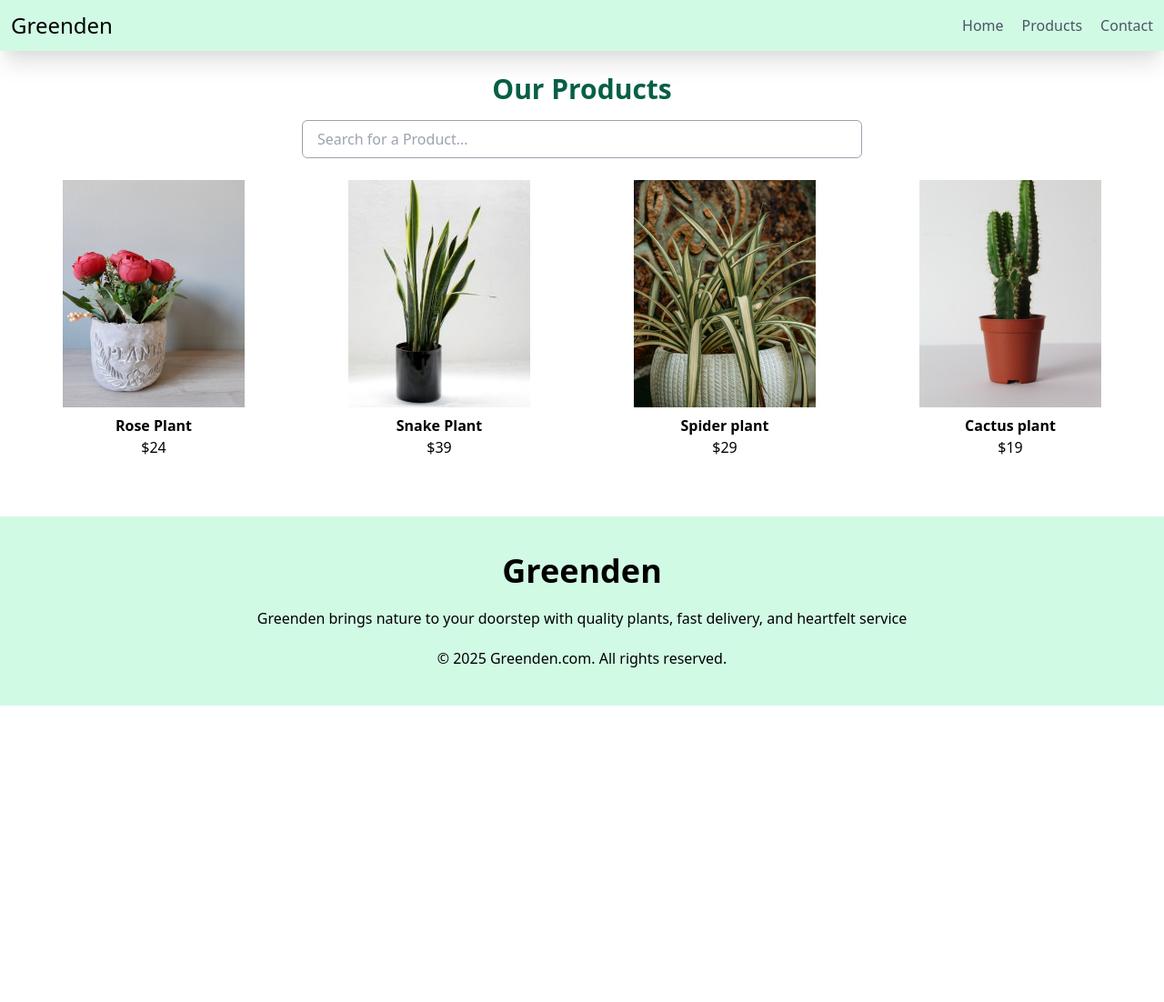
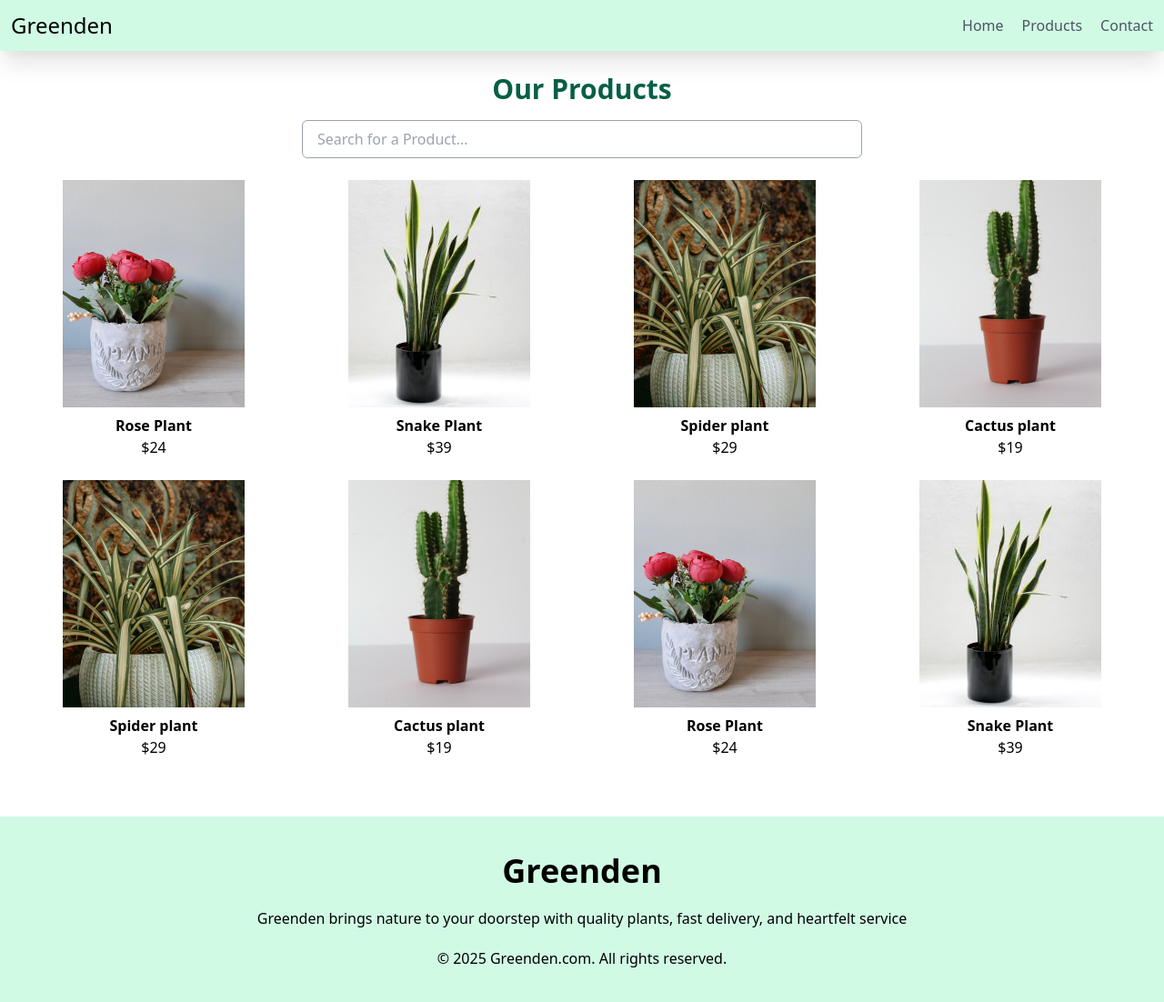
Before and after one commit to Ramprasath2001/greenden-tailwind-CSS, a plain HTML site: page products.html in a window 1280 px wide. Shown: the whole page at 91% size. Before the commit the page ends 800 px from the top, so only its background shows below. Drawn offline with nearby package versions, Linux system fonts and the light colour scheme.

Commit message:
updated products.html

```diff
--- a/products.html
+++ b/products.html
@@ -68,8 +68,35 @@
         <h3 class="font-semibold">Cactus plant</h3>
         <p>$19</p>
       </div>
+
+      <div class="text-center">
+        <img src="./images/bestseller_3.png" alt="Bamboo Plant" class="mx-auto mb-2 inline hover:shadow-xl transform hover:-translate-y-2">
+        <h1 class="font-semibold">Spider plant</h1>
+        <p>$29</p>
+      </div>
+
+      <div class="text-center">
+        <img src="./images/bestseller_4.png" alt="Aloe Vera" class="mx-auto mb-2 inline hover:shadow-xl transform hover:-translate-y-2">
+        <h1 class="font-semibold">Cactus plant</h1>
+        <p>$19</p>
+      </div>
+
+      <div class="text-center">
+        <img src="./images/bestseller_1.png" alt="Lavender" class="mx-auto mb-2 inline hover:shadow-xl transform hover:-translate-y-2">
+        <h1 class="font-semibold">Rose Plant</h1>
+        <p>$24</p>
+      </div>
+
+      <div class="text-center">
+        <img src="./images/bestseller_2.jpg" alt="Money Plant" class="mx-auto mb-2 inline hover:shadow-xl transform hover:-translate-y-2">
+        <h1 class="font-semibold">Snake Plant</h1>
+        <p>$39</p>
+      </div>
+
     </div>
+
   </section>
+
 
   <!--Footer section2-->
   <section class="bg-green-100 p-10 flex flex-col gap-5 text-center mt-10">
```
